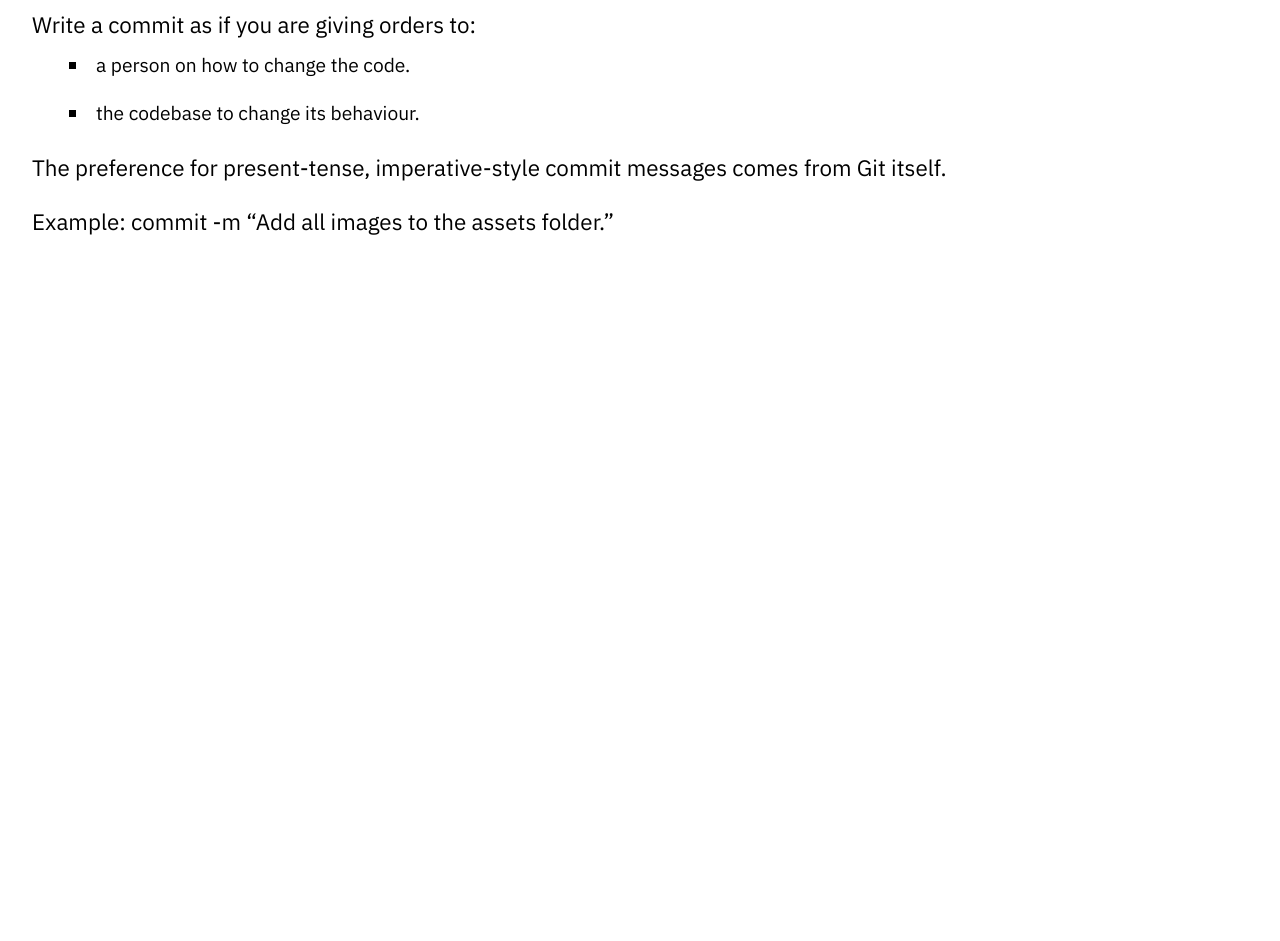
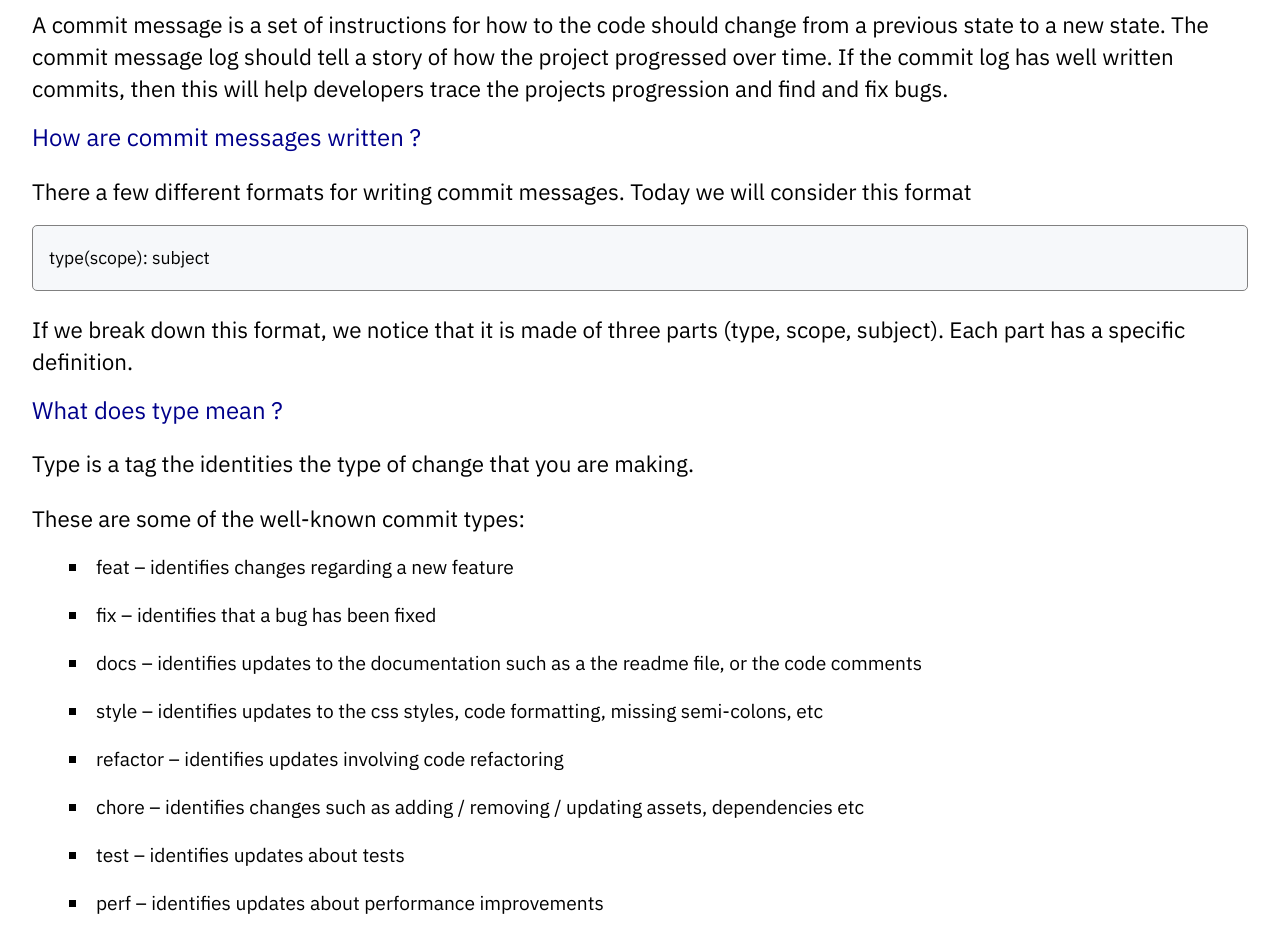
Before and after one commit to Elir-Mahad/notes, a Next.js app: page /writing-commits in a window 1280 px wide. Shown: the part 220-1161 px from the top of the page. Before the commit the page ends 800 px from the top, so only its background shows below. Built offline with nearby package versions, Linux system fonts and the light colour scheme.

Commit message:
Update post styles and add content to writing commits post

```diff
--- a/pages/writing-commits.js
+++ b/pages/writing-commits.js
@@ -5,6 +5,8 @@ import {
   PostTitle,
   Litem,
   Sentence,
+  Code,
+  SubHeading,
 } from "../styles/Styles.js";
 import style from "../styles/Home.module.css";
 
@@ -28,26 +30,60 @@ function WritingCommits() {
         {/* Testing 9*/}
       </PostTitle>
       <BlogBody>
+        <SubHeading>What is a commit message ?</SubHeading>
         <Sentence>
-          A commit is a set of instructions for how to go from a previous state
-          to a new state.
+          A commit message is a set of instructions for how to the code should
+          change from a previous state to a new state. The commit message log
+          should tell a story of how the project progressed over time. If the
+          commit log has well written commits, then this will help developers
+          trace the projects progression and find and fix bugs.
         </Sentence>
-
-        <Sentence>Write a commit as if you are giving orders to:</Sentence>
-
-        <Litem>a person on how to change the code.</Litem>
-
-        <Litem>the codebase to change its behaviour.</Litem>
-
+        <SubHeading>How are commit messages written ?</SubHeading>
         <Sentence>
-          The preference for present-tense, imperative-style commit messages
-          comes from Git itself.
+          There a few different formats for writing commit messages. Today we
+          will consider this format <Code> type(scope): subject</Code>
         </Sentence>
-
         <Sentence>
+          If we break down this format, we notice that it is made of three parts
+          (type, scope, subject). Each part has a specific definition.
+        </Sentence>
+        <SubHeading>What does type mean ? </SubHeading>
+        <Sentence>
+          Type is a tag the identities the type of change that you are making.{" "}
+        </Sentence>
+        <Sentence>These are some of the well-known commit types:</Sentence>
+        <Litem>feat – identifies changes regarding a new feature </Litem>
+        <Litem>fix – identifies that a bug has been fixed</Litem>
+        <Litem>
           {" "}
-          Example: commit -m “Add all images to the assets folder.”
-        </Sentence>
+          docs – identifies updates to the documentation such as a the readme
+          file, or the code comments{" "}
+        </Litem>
+        <Litem>
+          {" "}
+          style – identifies updates to the css styles, code formatting, missing
+          semi-colons, etc
+        </Litem>
+        <Litem>
+          {" "}
+          refactor – identifies updates involving code refactoring{" "}
+        </Litem>
+        <Litem>
+          {" "}
+          chore – identifies changes such as adding / removing / updating
+          assets, dependencies etc{" "}
+        </Litem>
+        <Litem> test – identifies updates about tests </Litem>
+        <Litem>
+          {" "}
+          perf – identifies updates about performance improvements{" "}
+        </Litem>
+        <Litem>
+          {" "}
+          build – identifies updates that affect the build system or external
+          dependencies{" "}
+        </Litem>
+        <Litem> revert – reverts a previous commit </Litem>
       </BlogBody>
     </div>
   );
--- a/styles/Styles.js
+++ b/styles/Styles.js
@@ -227,11 +227,12 @@ export const BlogBody = styled.div`
   }
 `;
 
-export const SubHeading = styled.h3`
+export const SubHeading = styled.h2`
   margin-bottom: 1rem;
   margin-top: 1rem;
   line-height: 2rem;
   color: darkblue;
+  font-weight: 100;
 `;
 
 export const Paragraph = styled.p`
@@ -243,7 +244,7 @@ export const Paragraph = styled.p`
 
 export const Sentence = styled.p`
   font-size: 1.4rem;
-  margin-bottom: 0.5rem;
+  margin-bottom: 1rem;
   line-height: 2rem;
 `;
 
@@ -257,9 +258,11 @@ export const HighlightedSentence = styled.p`
 `;
 
 // export const ListHeading = styled.h2`
-//   font-size: 1.3rem;
+//   // font-size: 1.3rem;
 //   margin-bottom: 0.5rem;
 //   line-height: 2rem;
+//   color: darkred;
+//   font-weight: 100;
 // `;
 
 export const Litem = styled.li`
```
